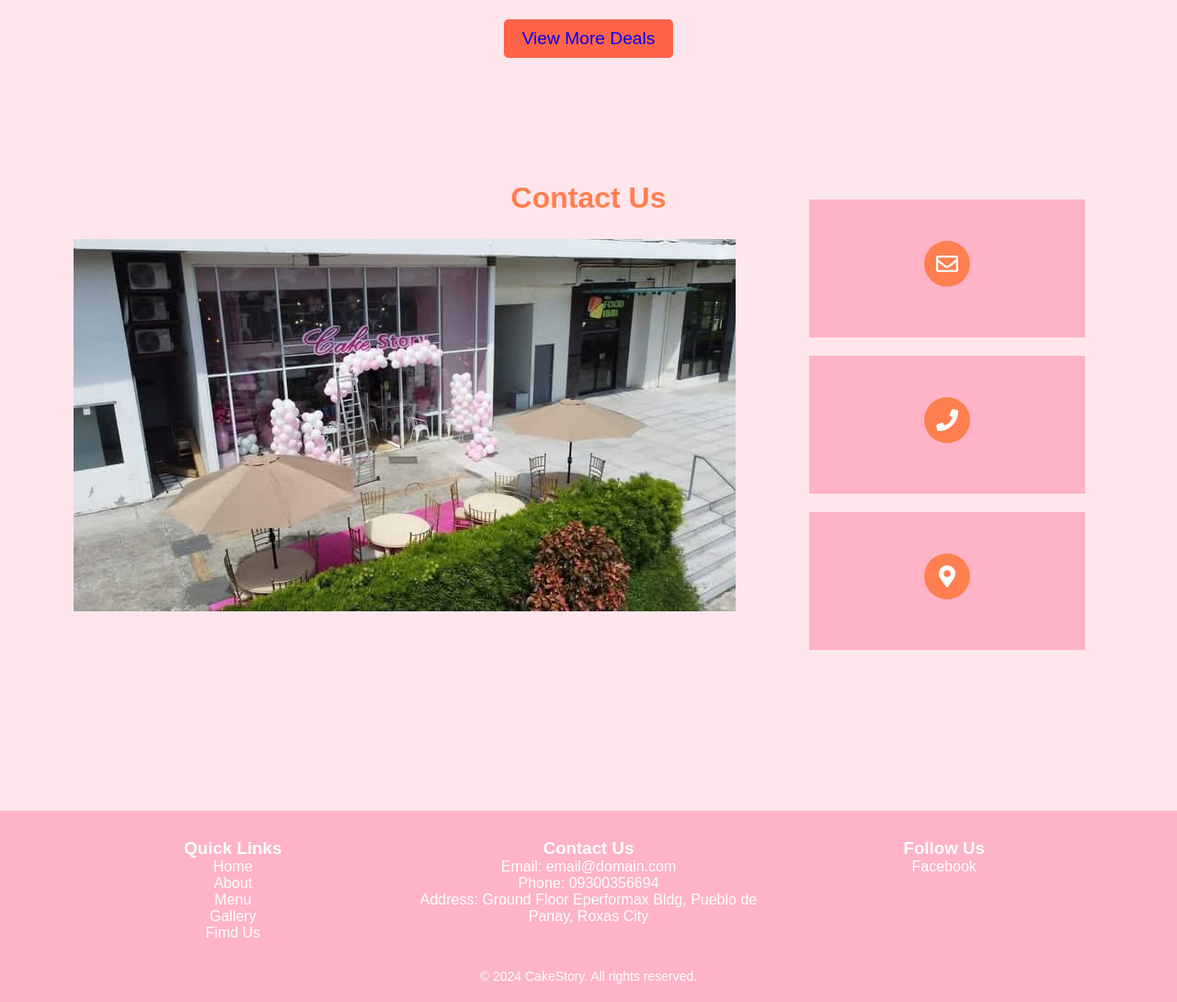
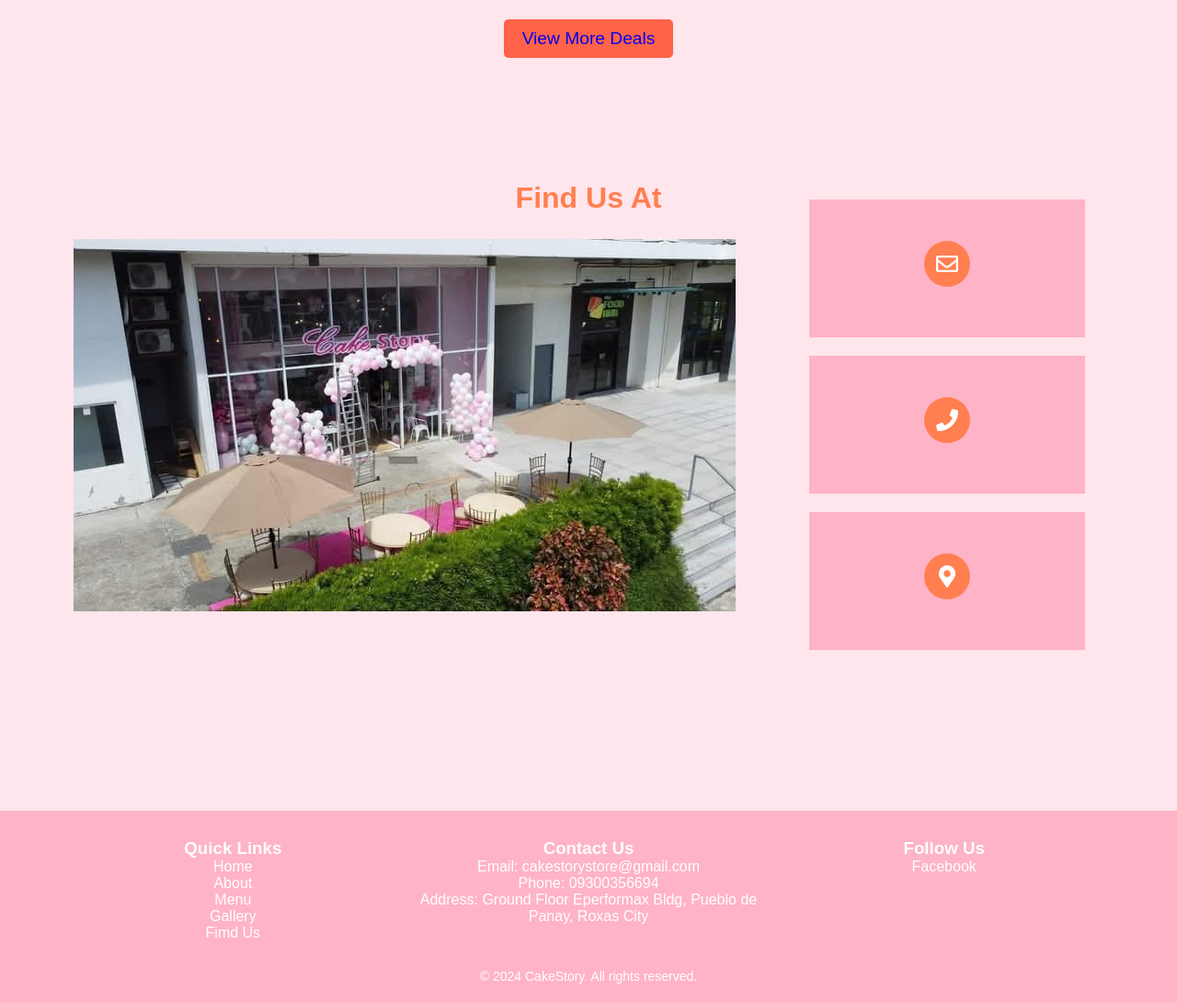
Before and after one commit to Cake101bake/CakeStory, a plain HTML site: page index.html in a window 1280 px wide. Shown: the part 2120-3210 px from the top of the page at 92% size. Drawn offline with nearby package versions, Linux system fonts and the light colour scheme.

Commit message:
Update index.html

```diff
--- a/index.html
+++ b/index.html
@@ -257,7 +257,7 @@
     </div>
     </section>
     <section id="contact" class="contact">
-      <h2 class="contact-heading">Contact Us</h2> <!-- Added heading -->
+      <h2 class="contact-heading">Find Us At</h2> <!-- Added heading -->
       <div class="contact-info">
           <div class="contact-image">
               <img src="find.jpg" alt="Contact Image" class="contact-img">
@@ -295,7 +295,7 @@
       </div>
       <div class="footer-info">
         <h3>Contact Us</h3>
-        <p>Email: email@domain.com</p>
+        <p>Email: cakestorystore@gmail.com</p>
         <p>Phone: 09300356694</p>
         <p>Address: Ground Floor Eperformax Bldg, Pueblo de Panay, Roxas City</p>
       </div>
```
